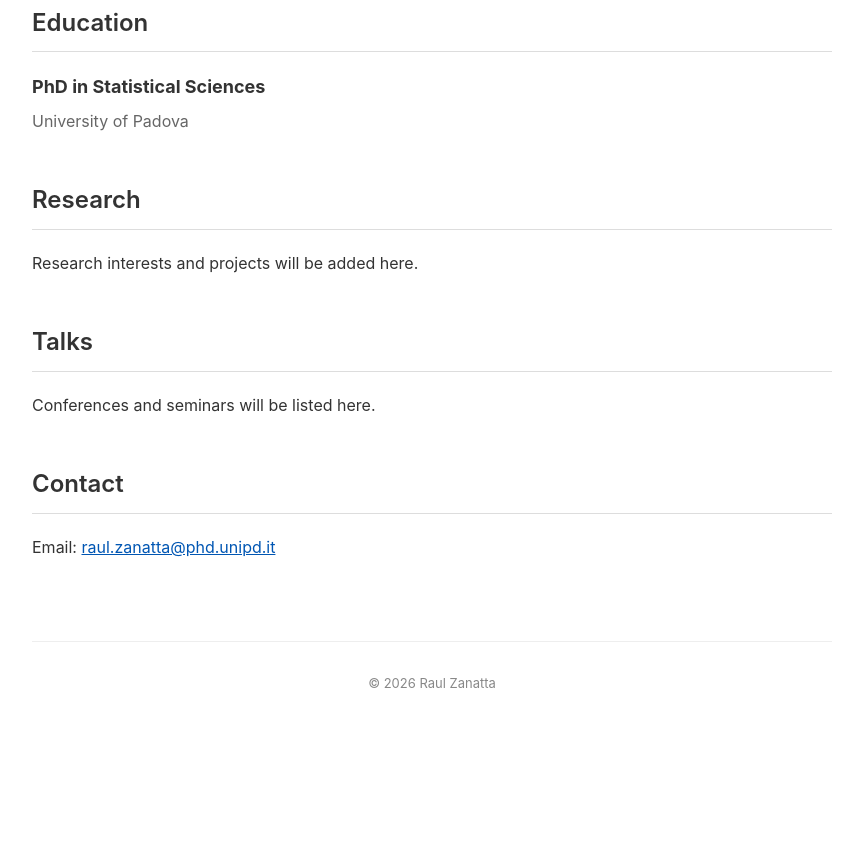
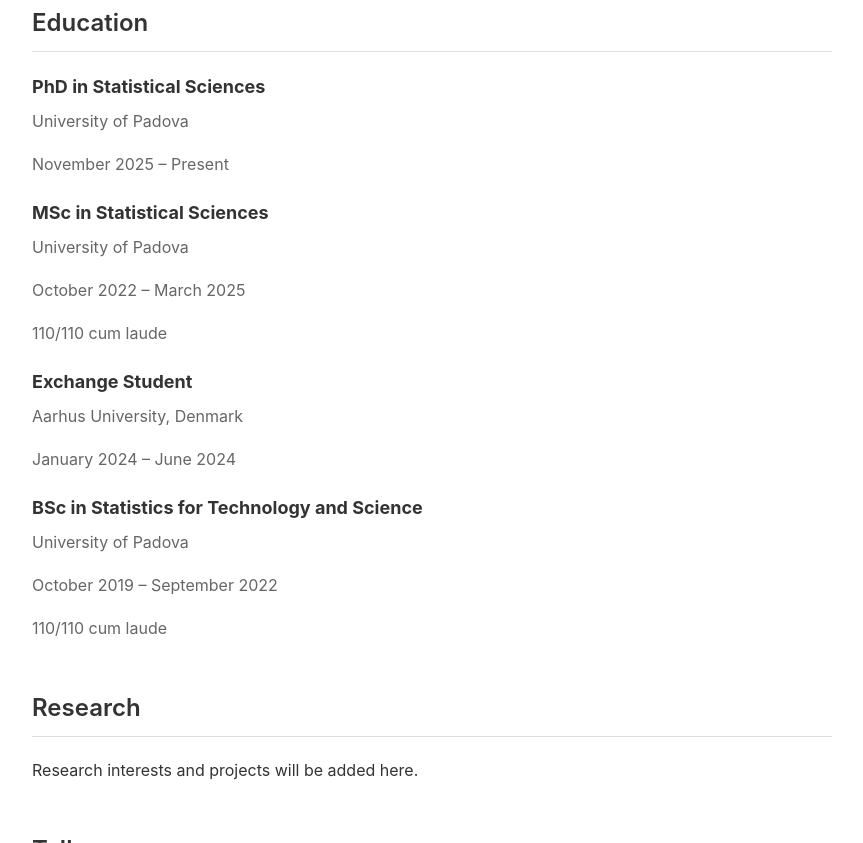
Before and after one commit to raulzanatta/raulzanatta.github.io, a plain HTML site: page index.html in a window 1280 px wide. Shown: the part 717-1560 px from the top of the page, without its empty margins (208-1071 px from the left). Before the commit the page ends 1454 px from the top, so only its background shows below. Drawn offline with Linux system fonts and the light colour scheme.

Commit message:
Update index.html

```diff
--- a/index.html
+++ b/index.html
@@ -42,6 +42,7 @@
             <a href="https://www.linkedin.com/in/raul-zanatta-499978193/">
                 LinkedIn
             </a>
+            <a href="Raul_Zanatta_CV.pdf" target="_blank" rel="noopener noreferrer">Curriculum Vitae</a>
         </div>
 
     </header>
@@ -63,8 +64,30 @@
     <div class="education-item">
         <h3>PhD in Statistical Sciences</h3>
         <p>University of Padova</p>
+        <p>November 2025 – Present</p>
+    </div>
+
+    <div class="education-item">
+        <h3>MSc in Statistical Sciences</h3>
+        <p>University of Padova</p>
+        <p>October 2022 – March 2025</p>
+        <p>110/110 cum laude</p>
+    </div>
+
+    <div class="education-item">
+        <h3>Exchange Student</h3>
+        <p>Aarhus University, Denmark</p>
+        <p>January 2024 – June 2024</p>
+    </div>
+
+    <div class="education-item">
+        <h3>BSc in Statistics for Technology and Science</h3>
+        <p>University of Padova</p>
+        <p>October 2019 – September 2022</p>
+        <p>110/110 cum laude</p>
     </div>
 </section>
+
 
     <!-- Research preview -->
     <section id="research">
```
Lines whose indentation alone changed are shown as unchanged.
